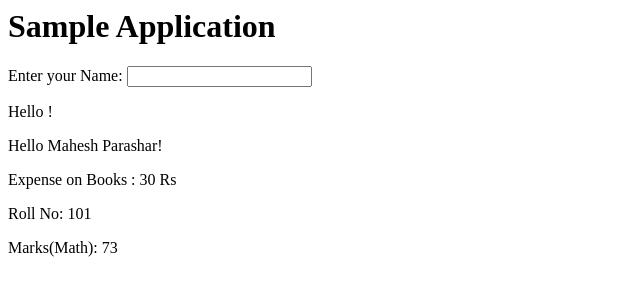
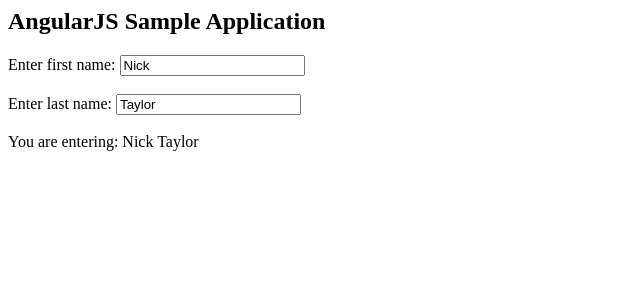
Before and after one commit to PouncingFox/angularjs, a plain HTML site: page index.html in a window 1280 px wide. Shown: the whole page, without its empty margins (0-640 px from the left). Drawn offline with nearby package versions, Linux system fonts and the light colour scheme.

Commit message:
Using a Controller

```diff
--- a/index.html
+++ b/index.html
@@ -1,22 +1,37 @@
 <html>
 
    <head>
-      <title>AngularJS First Application</title>
+      <title>Angular JS Controller</title>
+      <script src = "http://ajax.googleapis.com/ajax/libs/angularjs/1.3.14/angular.min.js"></script>
    </head>
 
    <body>
-      <h1>Sample Application</h1>
+      <h2>AngularJS Sample Application</h2>
 
-      <div ng-app = "" ng-init = "quantity = 1;cost = 30; student = {firstname:'Mahesh',lastname:'Parashar',rollno:101};marks = [80,90,75,73,60]">
-         <p>Enter your Name: <input type = "text" ng-model = "name"></p>
-         <p>Hello <span ng-bind = "name"></span>!</p>
-         <p>Hello {{student.firstname + " " + student.lastname}}!</p>
-         <p>Expense on Books : {{cost * quantity}} Rs</p>
-         <p>Roll No: {{student.rollno}}</p>
-         <p>Marks(Math): {{marks[3]}}</p>
+      <div ng-app = "mainApp" ng-controller = "studentController">
+         Enter first name: <input type = "text" ng-model = "student.firstName"><br><br>
+         Enter last name: <input type = "text" ng-model = "student.lastName"><br>
+         <br>
+
+         You are entering: {{student.fullName()}}
       </div>
 
-      <script src="https://ajax.googleapis.com/ajax/libs/angularjs/1.5.8/angular.min.js"></script>
+      <script>
+         var mainApp = angular.module("mainApp", []);
+
+         mainApp.controller('studentController', function($scope) {
+            $scope.student = {
+               firstName: "Nick",
+               lastName: "Taylor",
+
+               fullName: function() {
+                  var studentObject;
+                  studentObject = $scope.student;
+                  return studentObject.firstName + " " + studentObject.lastName;
+               }
+            };
+         });
+      </script>
 
    </body>
 </html>
```
